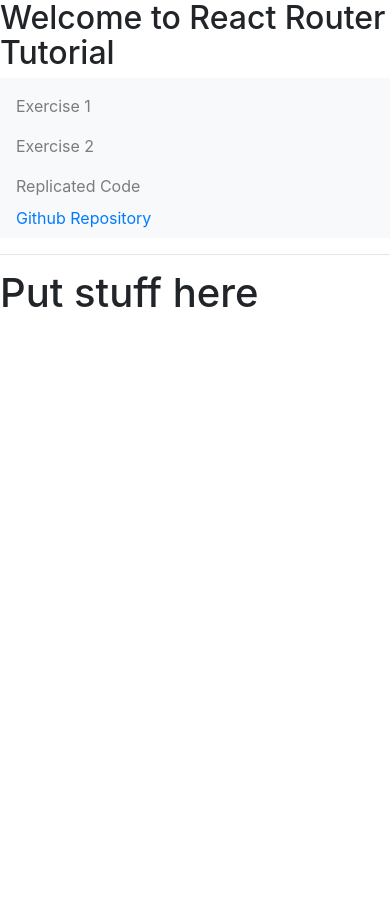
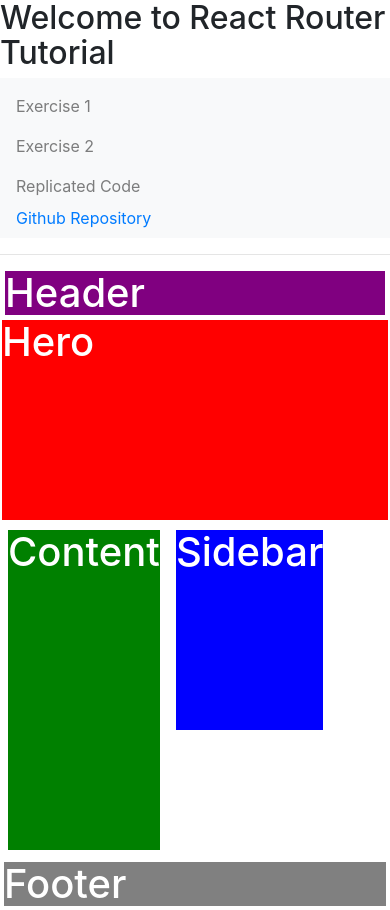
Before and after one commit to kxc3244/playground, a React (Create React App) app: page /exercise_2 in a window 390 px wide. Before the commit the page ends 844 px from the top, so only its background shows below. Built offline with nearby package versions, Linux system fonts and the light colour scheme.

Commit message:
Added responsive exercise with css units

```diff
--- a/src/Exercise_2.js
+++ b/src/Exercise_2.js
@@ -1,11 +1,20 @@
 import React from 'react';
+import './exercise_2.css';
 
 class Exercise_2 extends React.Component {
     render() {
        return (
           <div>
-            <h1>Put stuff here</h1>
+            <h1 className="header">Header</h1>
+            <h1 className="Hero">Hero</h1>
+            <h1 className="Content">Content</h1>
+            <h1 className="sidebar">Sidebar</h1>
+            <h1 className="footer">Footer</h1>
+
+
           </div>
+
+
        )
     }
   }
--- /dev/null
+++ b/src/exercise_2.css
@@ -0,0 +1,63 @@
+.header{
+    background-color:purple;
+    color: white;
+    margin: 5px;
+    border: 10px hidden;
+}
+.Hero{
+    background-color: red;
+    color: white;
+    margin: 0.5vw;
+    border: 20vw hidden;
+    height: 5em;
+}
+
+.Content{
+    background-color: green;
+    color: white;
+    margin: 0.5rem;
+    border: 2.5rem hidden;
+    height: 20rem;
+    /* display: inline-block; */
+}
+
+.sidebar{
+
+    background-color: blue;
+    color: white;
+    margin: 0.5rem;
+    border: 2.5rem hidden;
+    height: 5em;
+    /* display: inline-block; */
+}
+
+.footer{
+    background-color: grey;
+    color: white;
+    margin: 1%;
+    border: 100% hidden;
+    height: 150%;
+}
+
+@media (max-width: 640px) {
+
+    .Content{
+        background-color: green;
+        color: white;
+        margin: 0.5rem;
+        border: 2.5rem hidden;
+        height: 20rem;
+        display: inline-block;
+    }
+
+    .sidebar{
+
+        background-color: blue;
+        color: white;
+        margin: 0.5rem;
+        border: 2.5rem hidden;
+        height: 5em;
+        display: inline-block;
+    }
+
+  }
```
